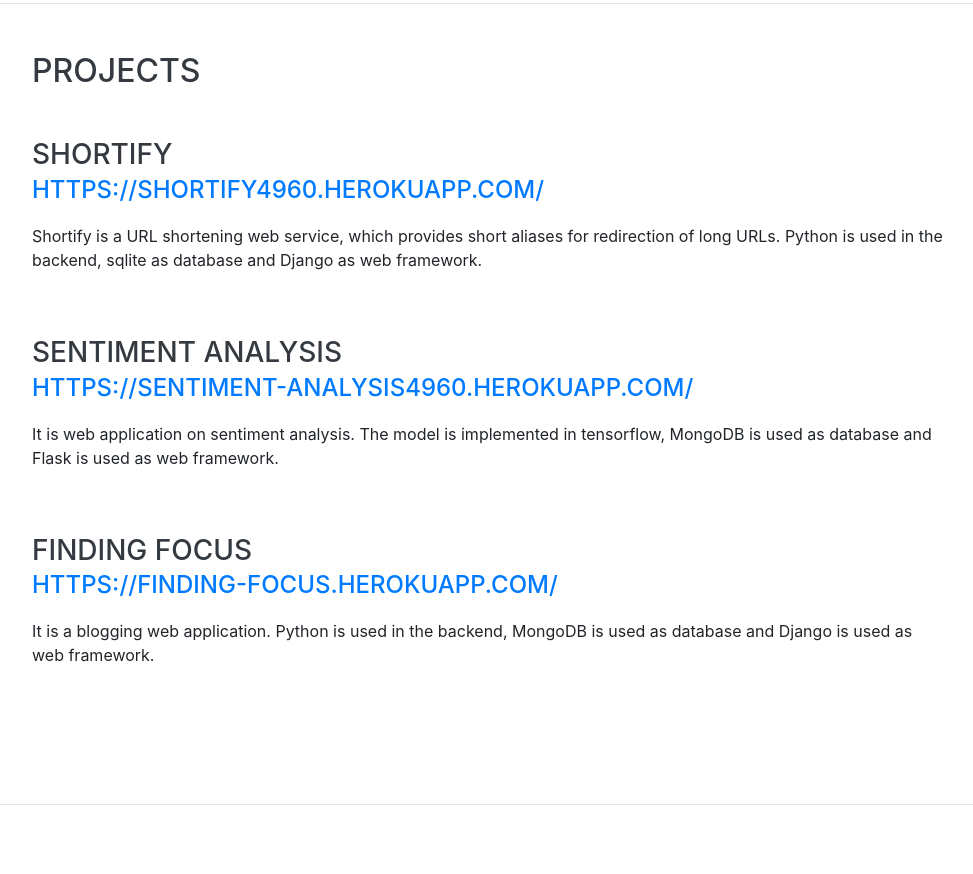
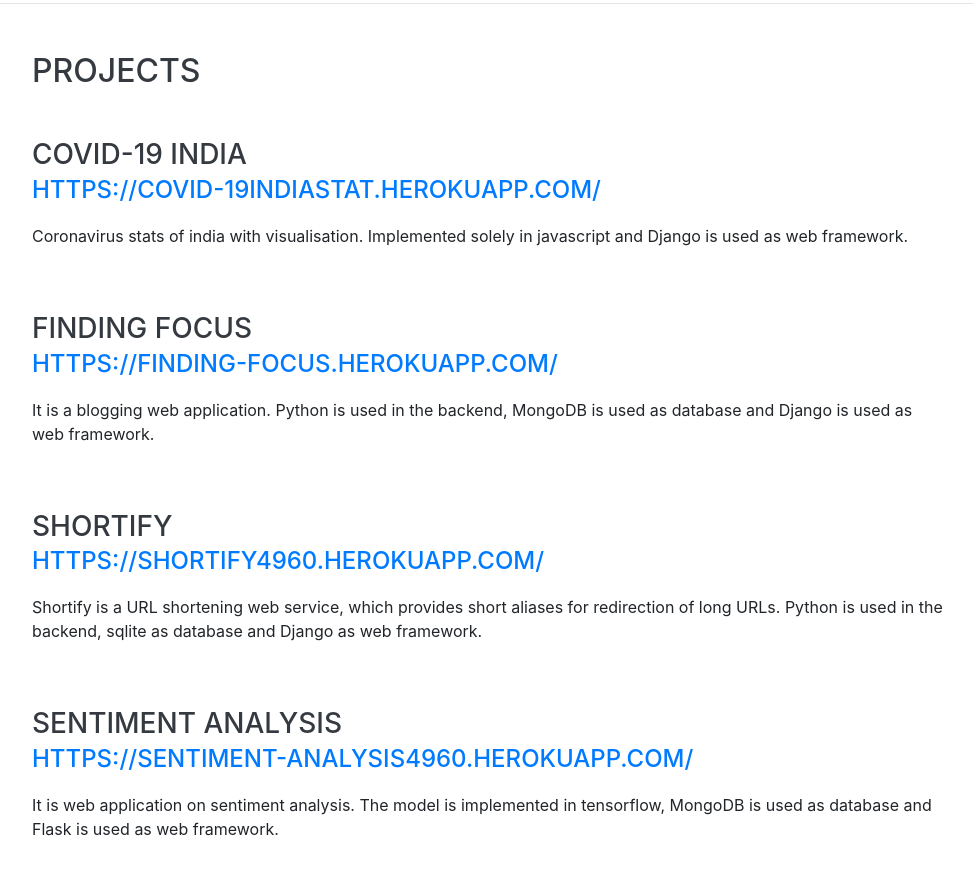
Before and after one commit to ankur221b/ankur221b.github.io, a website with bundled scripts: page index.html in a window 1280 px wide. Shown: the part 1599-2473 px from the top of the page, without its empty margins (288-1261 px from the left). Built offline with nearby package versions, Linux system fonts and the light colour scheme; a web font is replaced by a local one.

Commit message:
Update index.html

```diff
--- a/index.html
+++ b/index.html
@@ -128,6 +128,22 @@
 
         <div class="resume-item d-flex flex-column flex-md-row justify-content-between mb-5">
           <div class="resume-content">
+            <h3 class="mb-0">Covid-19 India</h3>
+            <div class="subheading mb-3"><a href="https://covid-19indiastat.herokuapp.com/">https://covid-19indiastat.herokuapp.com/</a></div>
+            <p>Coronavirus stats of india with visualisation. Implemented solely in javascript and Django is used as web framework.</p>
+          </div>
+        </div>
+
+        <div class="resume-item d-flex flex-column flex-md-row justify-content-between mb-5">
+          <div class="resume-content">
+            <h3 class="mb-0">Finding Focus</h3>
+            <div class="subheading mb-3"><a href="https://finding-focus.herokuapp.com/">https://finding-focus.herokuapp.com/</a></div>
+            <p>It is a blogging web application. Python is used in the backend, MongoDB is used as database and Django is used as web framework.</p>
+          </div>
+        </div>
+
+        <div class="resume-item d-flex flex-column flex-md-row justify-content-between mb-5">
+          <div class="resume-content">
             <h3 class="mb-0">Shortify</h3>
             <div class="subheading mb-3"><a href="https://shortify4960.herokuapp.com/">https://shortify4960.herokuapp.com/</a></div>
             <p>Shortify is a URL shortening web service, which provides short aliases for redirection of long URLs. Python is used in the backend, sqlite as database and Django as web framework. </p>
@@ -142,13 +158,7 @@
           </div>
         </div>
 
-         <div class="resume-item d-flex flex-column flex-md-row justify-content-between mb-5">
-          <div class="resume-content">
-            <h3 class="mb-0">Finding Focus</h3>
-            <div class="subheading mb-3"><a href="https://finding-focus.herokuapp.com/">https://finding-focus.herokuapp.com/</a></div>
-            <p>It is a blogging web application. Python is used in the backend, MongoDB is used as database and Django is used as web framework.</p>
-          </div>
-        </div>
+
       </div>
 
     </section>
```
